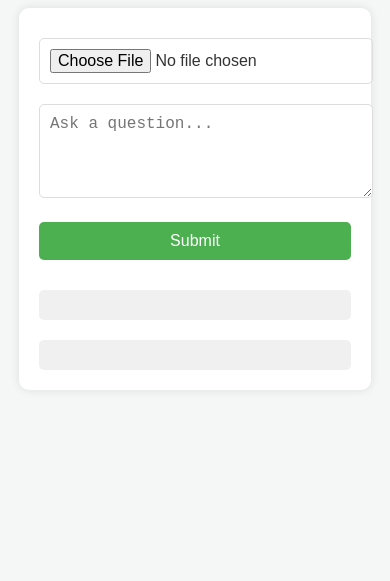
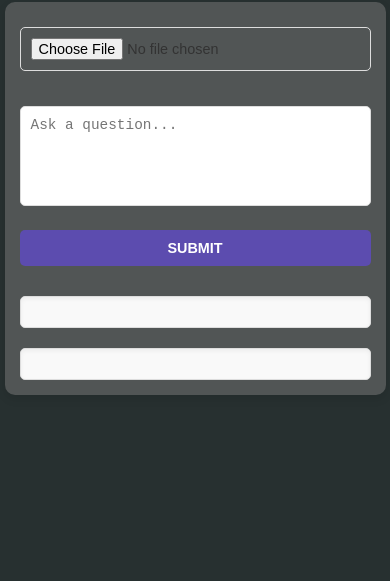
Before and after one commit to discombobulateme/genai-intro, a website: page gpt-assistant-file-search/public/index.html in a window 390 px wide. Shown: the part 263-844 px from the top of the page. Drawn offline with Linux system fonts and the light colour scheme.

Commit message:
improve file assitant style

```diff
--- a/gpt-assistant-file-search/public/styles.css
+++ b/gpt-assistant-file-search/public/styles.css
@@ -1,60 +1,143 @@
+/* General Styles */
 body {
-  font-family: Arial, sans-serif;
-  background-color: #f4f7f6;
+  font-family: 'Roboto', Arial, sans-serif;
+  background-color: #273030;
   color: #333;
+  margin: 0;
+  padding: 0;
   display: flex;
   flex-direction: column;
   align-items: center;
   justify-content: center;
-  height: 100vh;
-  margin: 0;
+  min-height: 100vh;
 }
+
 h1 {
-  color: #4CAF50;
+  color: #dc7eb4;
+  font-size: 2.5rem;
+  text-align: center;
+  margin-bottom: 20px;
 }
+
+/* Container */
 #container {
-  width: 80%;
-  max-width: 800px;
+  background-color: #85838373;
+  border-radius: 10px;
+  box-shadow: 0 4px 10px rgba(0, 0, 0, 0.1);
   padding: 20px;
-  background-color: white;
-  border-radius: 10px;
-  box-shadow: 0 0 10px rgba(0, 0, 0, 0.1);
+  max-width: 600px;
+  width: 90%;
+  margin: 0 auto;
 }
-textarea, input[type="file"], button {
+
+/* Input and Button Styles */
+textarea,
+input[type="file"],
+button {
   width: 100%;
-  padding: 10px;
+  padding: 12px 15px;
   margin: 10px 0;
+  border: 1px solid #ddd;
   border-radius: 5px;
-  border: 1px solid #ddd;
   font-size: 1rem;
+  outline: none;
+  box-sizing: border-box;
+  transition: border-color 0.3s ease, box-shadow 0.3s ease;
 }
+
+textarea {
+  resize: none;
+  height: 100px;
+}
+
+input[type="file"] {
+  padding: 5px;
+  cursor: pointer;
+}
+
 button {
-  background-color: #4CAF50;
+  background-color: #5c4caf;
   color: white;
   border: none;
+  font-weight: bold;
+  text-transform: uppercase;
   cursor: pointer;
-  transition: background-color 0.3s ease;
+  transition: background-color 0.3s ease, transform 0.2s ease;
 }
+
+button:hover {
+  background-color: #16e921;
+  transform: translateY(-2px);
+}
+
 button:disabled {
-  background-color: #cccccc;
+  background-color: #b91212;
   cursor: not-allowed;
 }
+
+/* Focus State */
+textarea:focus,
+input[type="file"]:focus {
+  border-color: #4CAF50;
+  box-shadow: 0 0 5px rgba(76, 175, 80, 0.5);
+}
+
+/* File Status */
+#fileStatus {
+  color: #4CAF50;
+  font-size: 0.9rem;
+  margin: 5px 0 15px;
+  font-style: italic;
+  text-align: center;
+}
+
+/* Response Area */
 #response {
   margin-top: 20px;
   padding: 15px;
-  background-color: #f0f0f0;
+  background-color: #f9f9f9;
   border-radius: 5px;
+  border: 1px solid #ddd;
   max-height: 300px;
   overflow-y: auto;
-  font-size: 1.1rem;
+  font-size: 1rem;
+  color: #333;
+  box-shadow: inset 0 2px 4px rgba(0, 0, 0, 0.05);
 }
+
 .qna {
   margin-bottom: 15px;
 }
+
 .qna .question {
   font-weight: bold;
-  font-size: 1.2rem;
+  color: #333;
+  margin-bottom: 5px;
 }
+
 .qna .answer {
   margin-left: 10px;
+  color: #666;
 }
+
+/* Mobile Responsiveness */
+@media (max-width: 768px) {
+  h1 {
+    font-size: 2rem;
+  }
+
+  #container {
+    padding: 15px;
+  }
+
+  textarea,
+  input[type="file"],
+  button {
+    font-size: 0.9rem;
+    padding: 10px;
+  }
+
+  #response {
+    font-size: 0.9rem;
+  }
+}
```
